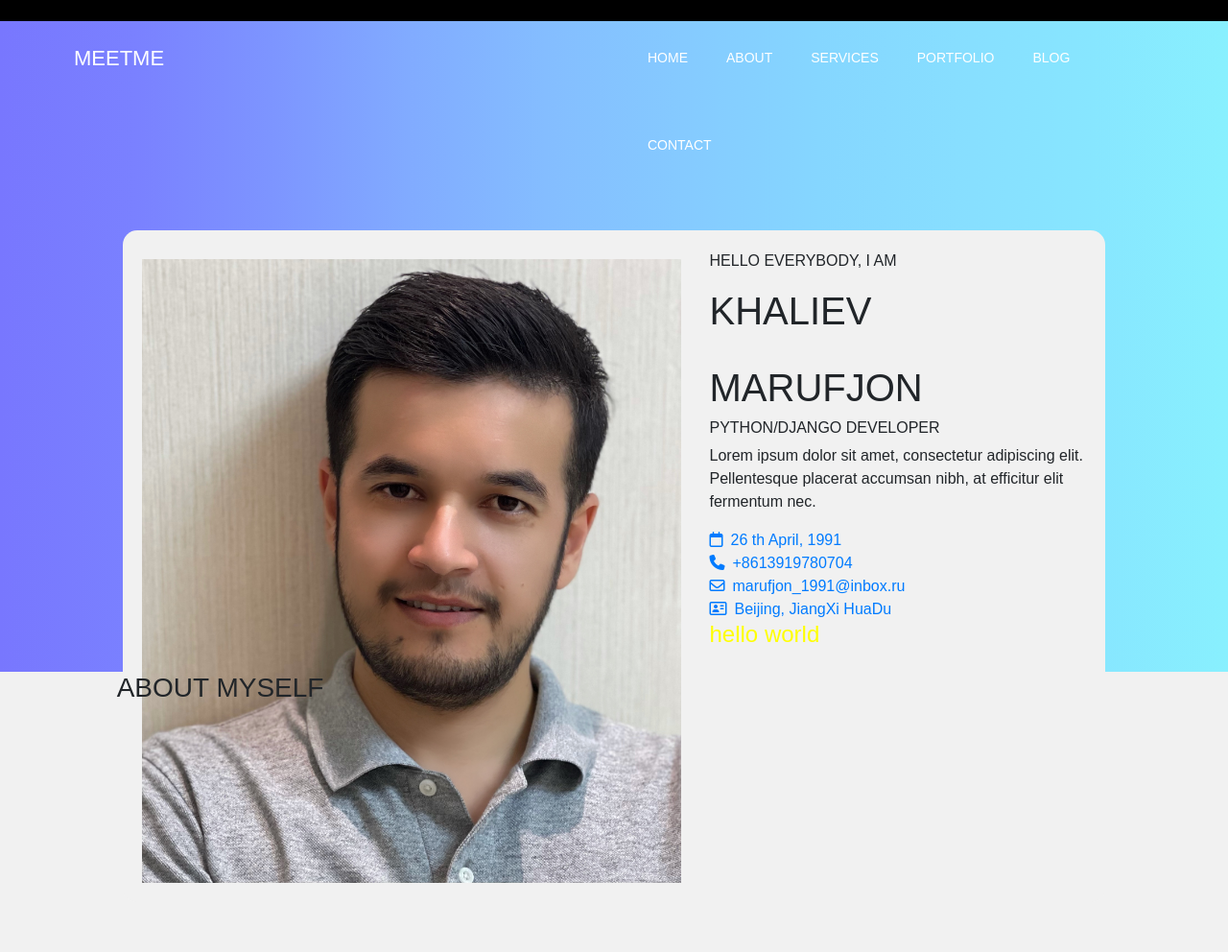
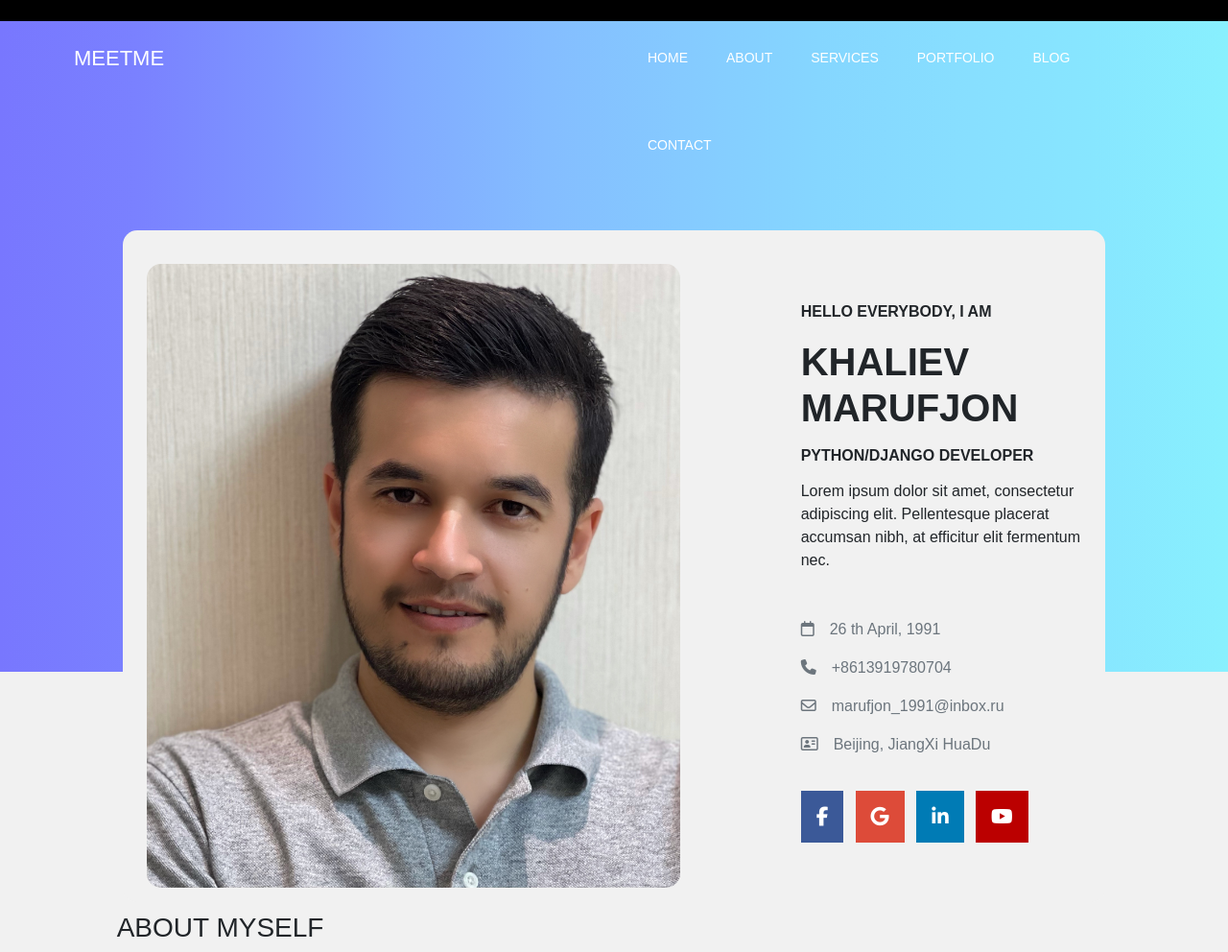
Before and after one commit to marufjon1991/Django_darslar, a Django app: page / in a window 1280 px wide. Shown: the whole page at 96% size. Before the commit the page ends 920 px from the top, so only its background shows below. Run offline with Django 3.2, Linux system fonts and the light colour scheme; some libraries are stand-ins or nearby versions.

Commit message:
add new files

```diff
--- a/my_final_project/static/css/style.css
+++ b/my_final_project/static/css/style.css
@@ -73,10 +73,11 @@ body {
     left: 10%;
     top: 30%;
     border-radius: 15px;
-    padding: 20px;
+    padding: 25px;
 }
 
 #my_img{
+border-radius: 15px;
     margin-top: 10px;
     width: 100%;
     height: 650px;
@@ -84,10 +85,49 @@ body {
     background-size: cover;
 }
 
-.aboutmyself{
-    margin-top: 100px;
+#aboutmyself{
+    margin-top: 250px;
 }
 
 h4{
-color:yellow;
+color: blue;
 }
+
+.firstlastname{
+    font-weight: bold;
+}
+
+.titlename{
+    font-weight: bolder;
+}
+
+.icon-bar a {
+  display: inline;
+  text-align: center;
+  padding: 16px;
+  transition: all 0.3s ease;
+  color: white;
+  font-size: 20px;
+}
+
+.icon-bar a:hover {
+  background-color: #000;
+}
+.facebook {
+  background: #3B5998;
+  color: white;
+}
+
+.google {
+  background: #dd4b39;
+  color: white;
+}
+
+.linkedin {
+  background: #007bb5;
+  color: white;
+}
+.youtube {
+  background: #bb0000;
+  color: white;
+}
--- a/my_final_project/templates/base.html
+++ b/my_final_project/templates/base.html
@@ -8,6 +8,7 @@
     <link rel="stylesheet" href="https://cdn.jsdelivr.net/npm/bootstrap@4.6.0/dist/css/bootstrap.min.css" integrity="sha384-B0vP5xmATw1+K9KRQjQERJvTumQW0nPEzvF6L/Z6nronJ3oUOFUFpCjEUQouq2+l" crossorigin="anonymous">
     <link rel="stylesheet" href="{% static 'css/style.css' %}"/>
     <link rel="stylesheet" href="path/to/font-awesome/css/font-awesome.min.css">
+    <link rel="stylesheet" href="https://cdnjs.cloudflare.com/ajax/libs/font-awesome/4.7.0/css/font-awesome.min.css">
     <script src="{% static 'js/main.js' %}"></script>
 
 </head>
--- a/my_final_project/templates/home.html
+++ b/my_final_project/templates/home.html
@@ -29,35 +29,39 @@
                     </div>
                 </div>
                 <div class="col-5">
-                    <div id="ambout_me">
-                        <div>
-                            <p>HELLO EVERYBODY, I AM</p>
+                    <div id="ambout_me" class="ml-5 mt-5">
+                        <div class="ml-5">
+                            <p class="titlename">HELLO EVERYBODY, I AM</p>
                         </div>
-                        <div>
-                            <h1>KHALIEV</h1>
-                            <br>
-                            <h1>MARUFJON</h1>
+                        <div class="ml-5">
+                            <h1 class="m-0 firstlastname">KHALIEV</h1>
+                            <h1 class="firstlastname">MARUFJON</h1>
                         </div>
-                        <div>
-                            <h6>PYTHON/DJANGO DEVELOPER</h6>
+                        <div class="ml-5">
+                            <h6 class="mt-3 titlename">PYTHON/DJANGO DEVELOPER</h6>
                         </div>
-                        <div>
-                            <p>Lorem ipsum dolor sit amet, consectetur adipiscing elit. Pellentesque placerat accumsan
+                        <div class="ml-5">
+                            <p class="mt-3">Lorem ipsum dolor sit amet, consectetur adipiscing elit. Pellentesque placerat accumsan
                                 nibh, at efficitur elit fermentum nec.</p>
                         </div>
-                        <div>
-                            <a href="#"><i class="fa fa-calendar-o mr-2" aria-hidden="true"></i>26 th April, 1991</a>
+                        <div class="ml-5 mt-5">
+                            <a href="#" class="text-decoration-none text-secondary"><i class="fa fa-calendar-o mr-3" aria-hidden="true"></i>26 th April, 1991</a>
                         </div>
-                        <div>
-                            <a href="#"><i class="fa fa-phone mr-2" aria-hidden="true"></i>+8613919780704</a>
+                        <div class="ml-5 mt-3">
+                            <a href="#" class="text-decoration-none text-secondary" ><i class="fa fa-phone mr-3" aria-hidden="true"></i>+8613919780704</a>
                         </div>
-                        <div>
-                            <a href="#"><i class="fa fa-envelope-o mr-2" aria-hidden="true"></i>marufjon_1991@inbox.ru</a>
+                        <div class="ml-5 mt-3">
+                            <a href="#" class="text-decoration-none text-secondary" ><i class="fa fa-envelope-o mr-3" aria-hidden="true"></i>marufjon_1991@inbox.ru</a>
                         </div>
-                        <div>
-                            <a href="#"><i class="fa fa-address-card-o mr-2" aria-hidden="true"></i>Beijing, JiangXi HuaDu</a>
+                        <div class="ml-5 mt-3">
+                            <a href="#" class="text-decoration-none text-secondary" ><i class="fa fa-address-card-o mr-3" aria-hidden="true"></i>Beijing, JiangXi HuaDu</a>
                         </div>
-                        <h4>hello world</h4>
+                        <div class="icon-bar mt-5 ml-5">
+                            <a href="#" class="facebook mr-2"><i class="fa fa-facebook"></i></a>
+                            <a href="#" class="google mr-2"><i class="fa fa-google"></i></a>
+                            <a href="#" class="linkedin mr-2"><i class="fa fa-linkedin"></i></a>
+                            <a href="#" class="youtube"><i class="fa fa-youtube"></i></a>
+                        </div>
                     </div>
                 </div>
             </div>
```
